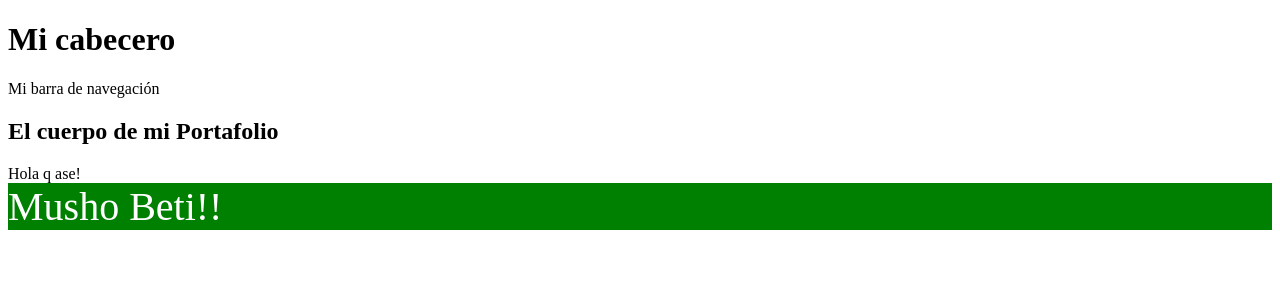
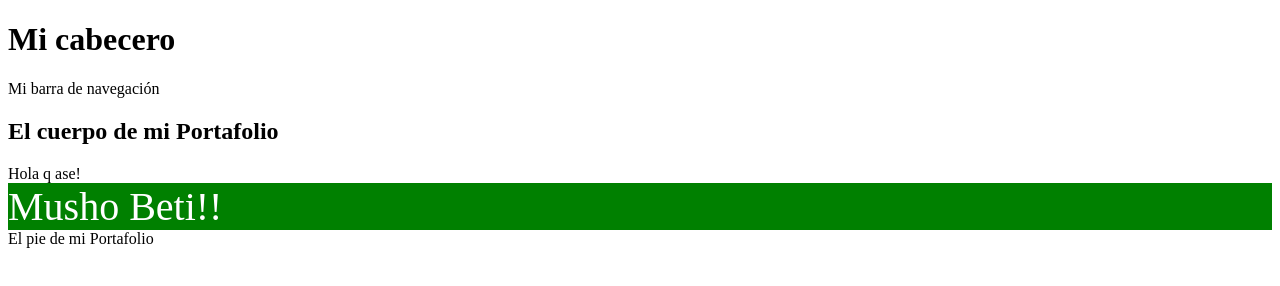
Before and after one commit to JoseManuelGarrido/Portfolio, a plain HTML site: page index.html in a window 1280 px wide. Drawn offline with Linux system fonts and the light colour scheme.

Commit message:
añadiendo el pie

```diff
--- a/index.html
+++ b/index.html
@@ -19,7 +19,7 @@
         <div id="miBeti">Musho Beti!!</div>
     </div>
     <div id="footer">
-
+        <div>El pie de mi Portafolio</div>
     </div>
 </body>
 </html>
```
